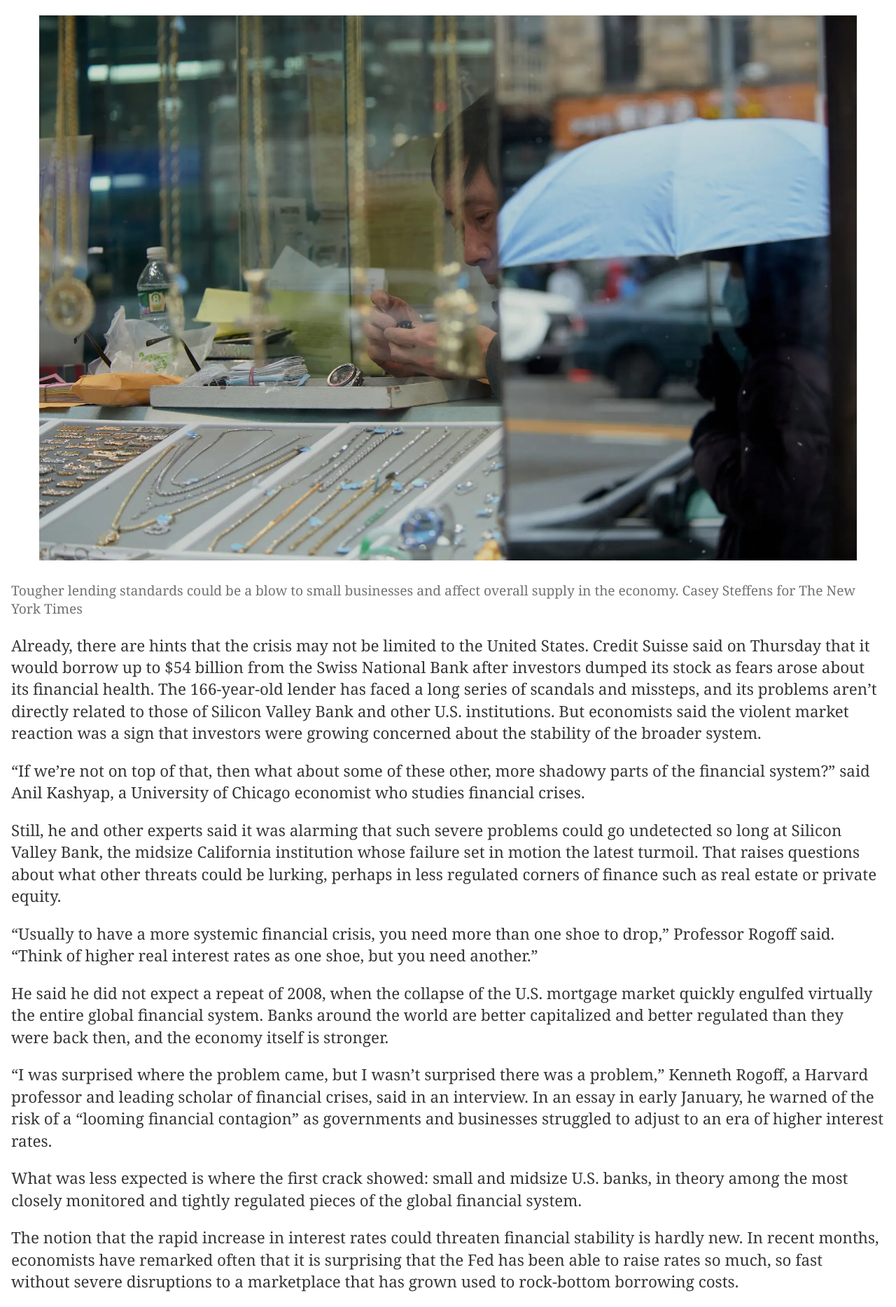
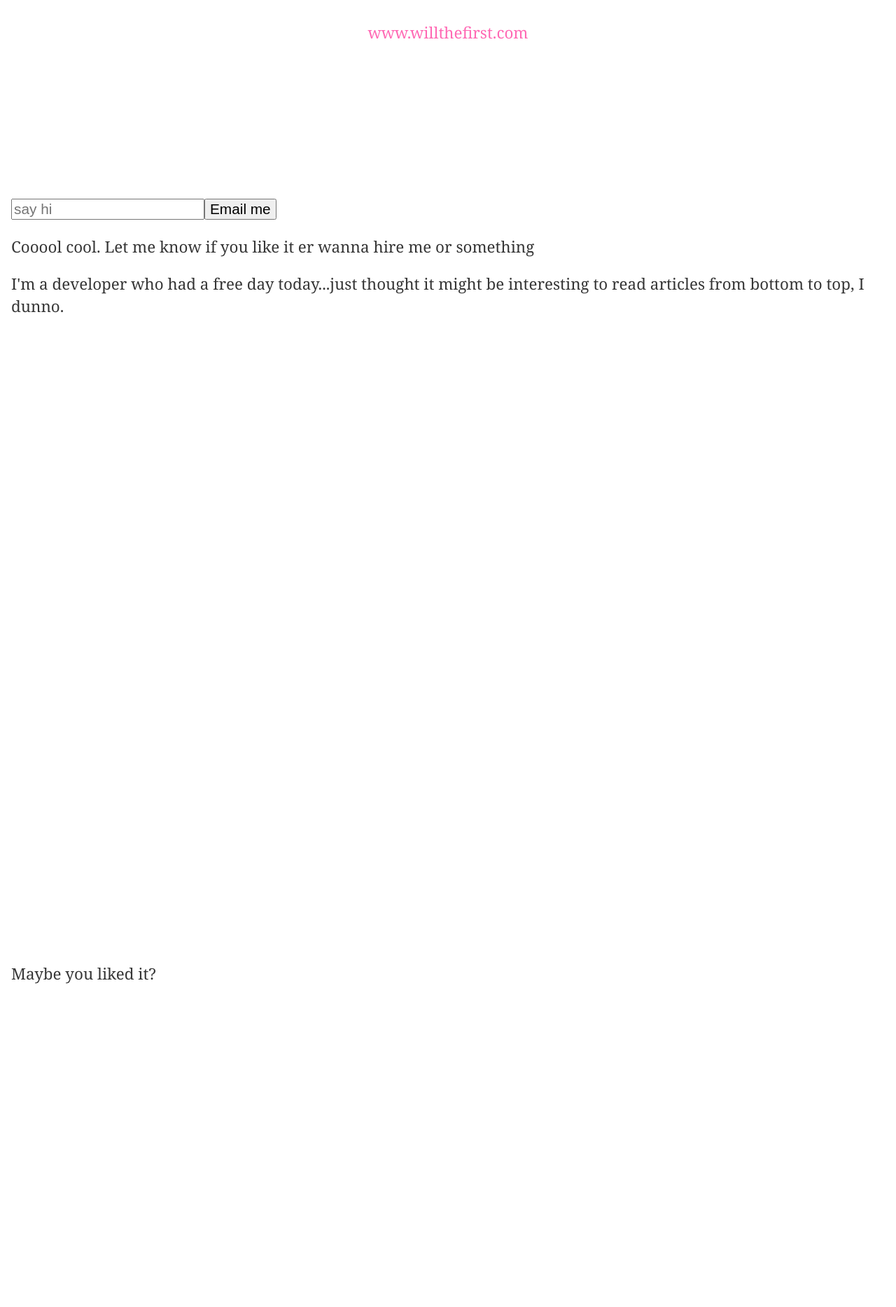
Before and after one commit to willthefirst/upside-down-nes, a Next.js app: page / in a window 1280 px wide. Shown: the top 1868 px of the page at 70% size. Built offline with nearby package versions, Linux system fonts and the light colour scheme.

Commit message:
Damn good

```diff
--- a/pages/Article.tsx
+++ b/pages/Article.tsx
@@ -1,13 +1,12 @@
 import Image from "next/image"
 import { Figure } from "./Figure"
+import Link from "next/link"
 
 export const Article = () => {
   return (
     <>
       <style>{`
         body {
-          padding: 0 1rem;
-
           line-height: 1.4em;
           font-size: 1.4rem;
           font-family: Georgia, "Times New Roman", Times, serif;
@@ -26,6 +25,10 @@ export const Article = () => {
           line-height: 1.4em;
         }
 
+        figure {
+          margin: 0;
+        }
+
         h1 {
           font-style: italic;
           font-weight: bold;
@@ -39,66 +42,184 @@ export const Article = () => {
           font-weight: 600
         }
 
+        .h-padding-page {
+          padding: 0 1rem;
+        }
+
+        input {
+          font-size: 1.3rem;
+        }
+
+        button {
+          font-size: 1.3rem
+        }
+
+        .self-promotion {
+          display: block;
+          text-align: center;
+          margin: auto;
+          color: hotpink;
+        }
         `}</style>
+
+      <br />
+
+      <Link className="self-promotion" href="http://www.willthefirst.com">www.willthefirst.com</Link>
+      <br />
+      <br />
+      <br />
+      <br />
+      <br />
+      <br />
+      <br />
+      <form className="h-padding-page">
+        <input type="text" placeholder="say hi" />
+        <button type="submit">Email me</button>
+
+      </form>
+
+      <p className="h-padding-page">
+        Cooool cool. Let me know if you like it er wanna hire me or something
+      </p>
+      <p className="h-padding-page">
+        I'm a developer who had a free day today...just thought it might be interesting to read articles from bottom to top, I dunno.
+      </p>
+      <br />
+      <br />
+      <br />
+      <br />
+      <br />
+      <br />
+      <br />
+      <br />
+      <br />
+      <br />
+      <br />
+      <br />
+      <br />
+      <br />
+      <br />
+      <br />
+      <br />
+      <br />
+      <br />
+      <br />
+      <br />
+      <br />
+      <br />
+      <br />
+      <br />
+      <br />
+      <br />
+      <br />
+      <p className="h-padding-page">Maybe you liked it?</p>
+      <br />
+      <br />
+      <br />
+      <br />
+      <br />
+      <br />
+      <br />
+      <br />
+      <br />
+      <br />
+      <br />
+      <br />
+      <br />
+      <br />
+      <p className="h-padding-page">Was that weird?</p>
+      <br />
+      <br />
+      <br />
+      <br />
+      <br />
+      <br />
+      <br />
+      <br />
+      <br />
+      <br />
+      <br />
+      <br />
+      <br />
+      <br />
+      <p className="h-padding-page">So.</p>
+      <br />
+      <br />
+      <br />
+      <br />
+      <br />
+      <br />
+      <br />
+      <br />
+      <br />
+      <br />
+      <br />
+      <br />
+      <br />
+      <br />
+
+      <p className="h-padding-page">
+        The turmoil in the financial world comes just as the economic recovery, at least in the United States, seemed to be gaining momentum. Consumer spending, which fell in late 2022, rebounded early this year. The housing market, which slumped in 2022 as mortgage rates rose, had shown signs of stabilizing. And despite high-profile layoffs at large tech companies, job growth has stayed strong or even accelerated in recent months. By early March, forecasters were raising their estimates of economic growth and marking down the risks of a recession, at least this year.
+      </p>
+
       <Figure
         src="/17econ-moment-04-htcl-superJumbo.webp"
         caption="Tougher lending standards could be a blow to small businesses and affect overall supply in the economy. Casey Steffens for The New York Times
         "
       ></Figure>
-      <p>
+
+      <p className="h-padding-page">
         Already, there are hints that the crisis may not be limited to the United States. Credit Suisse said on Thursday that it would borrow up to $54 billion from the Swiss National Bank after investors dumped its stock as fears arose about its financial health. The 166-year-old lender has faced a long series of scandals and missteps, and its problems aren’t directly related to those of Silicon Valley Bank and other U.S. institutions. But economists said the violent market reaction was a sign that investors were growing concerned about the stability of the broader system.
       </p>
-      <p>
+      <p className="h-padding-page">
         “If we’re not on top of that, then what about some of these other, more shadowy parts of the financial system?” said Anil Kashyap, a University of Chicago economist who studies financial crises.
       </p>
-      <p>
+      <p className="h-padding-page">
         Still, he and other experts said it was alarming that such severe problems could go undetected so long at Silicon Valley Bank, the midsize California institution whose failure set in motion the latest turmoil. That raises questions about what other threats could be lurking, perhaps in less regulated corners of finance such as real estate or private equity.
       </p>
-      <p>
+      <p className="h-padding-page">
         “Usually to have a more systemic financial crisis, you need more than one shoe to drop,” Professor Rogoff said. “Think of higher real interest rates as one shoe, but you need another.”
       </p>
-      <p>
+      <p className="h-padding-page">
         He said he did not expect a repeat of 2008, when the collapse of the U.S. mortgage market quickly engulfed virtually the entire global financial system. Banks around the world are better capitalized and better regulated than they were back then, and the economy itself is stronger.
-
-
       </p>
-      <p>
+      <p className="h-padding-page">
         “I was surprised where the problem came, but I wasn’t surprised there was a problem,” Kenneth Rogoff, a Harvard professor and leading scholar of financial crises, said in an interview. In an essay in early January, he warned of the risk of a “looming financial contagion” as governments and businesses struggled to adjust to an era of higher interest rates.
       </p>
-      <p>
+      <p className="h-padding-page">
         What was less expected is where the first crack showed: small and midsize U.S. banks, in theory among the most closely monitored and tightly regulated pieces of the global financial system.
       </p>
-      <p>
+      <p className="h-padding-page">
         The notion that the rapid increase in interest rates could threaten financial stability is hardly new. In recent months, economists have remarked often that it is surprising that the Fed has been able to raise rates so much, so fast without severe disruptions to a marketplace that has grown used to rock-bottom borrowing costs.
       </p>
       <Figure
         src="/17econ-moment-03-htcl-superJumbo.webp"
         caption="The failure of Silicon Valley Bank, the midsize California institution, set the latest turmoil in motion. Ian C. Bates for The New York Times"
       ></Figure>
-      <p>
+      <p className="h-padding-page">
         “I was surprised where the problem came, but I wasn’t surprised there was a problem,” Kenneth Rogoff, a Harvard professor and leading scholar of financial crises, said in an interview. In an essay in early January, he warned of the risk of a “looming financial contagion” as governments and businesses struggled to adjust to an era of higher interest rates.
       </p>
-      <p>
+      <p className="h-padding-page">
         What was less expected is where the first crack showed: small and midsize U.S. banks, in theory among the most closely monitored and tightly regulated pieces of the global financial system.
       </p>
       <Figure
         src="/17econ-moment-04-htcl-superJumbo.webp"
         caption="Tougher lending standards could be a blow to small businesses and affect overall economic recovery. Erin Schaff for The New York Times"
       ></Figure>
-      <p>
+      <p className="h-padding-page">
         Already, there are hints that the crisis may not be limited to the United States. Credit Suisse said on Thursday that it would borrow up to $54 billion from the Swiss National Bank after investors dumped its stock as fears arose about its financial health. The 166-year-old lender has faced a long series of scandals and missteps, and its problems aren’t directly related to those of Silicon Valley Bank and other U.S. institutions. But economists said the violent market reaction was a sign that investors were growing concerned about the stability of the broader system.
       </p>
-      <p>
+      <p className="h-padding-page">
         Still, he and other experts said it was alarming that such severe problems could go undetected so long at Silicon Valley Bank, the midsize California institution whose failure set in motion the latest turmoil. That raises questions about what other threats could be lurking, perhaps in less regulated corners of finance such as real estate or private equity.
       </p>
-      <p>
+      <p className="h-padding-page">
         “If we’re not on top of that, then what about some of these other, more shadowy parts of the financial system?” said Anil Kashyap, a University of Chicago economist who studies financial crises.
       </p>
 
-      <p>
+      <p className="h-padding-page">
         What was less expected is where the first crack showed: small and midsize U.S. banks, in theory among the most closely monitored and tightly regulated pieces of the global financial system.
       </p>
-      <p>
+      <p className="h-padding-page">
         The notion that the rapid increase in interest rates could threaten financial stability is hardly new. In recent months, economists have remarked often that it is surprising that the Fed has been able to raise rates so much, so fast without severe disruptions to a marketplace that has grown used to rock-bottom borrowing costs.
       </p>
       <Figure
@@ -106,31 +227,84 @@ export const Article = () => {
         caption="The failure of Silicon Valley Bank, the midsize California institution, set the latest turmoil in motion. Ian C. Bates for The New York Times"
       ></Figure>
 
-      <p>
+      <p className="h-padding-page">
         They don’t have long to weigh their options: Fed officials will hold their next regularly scheduled meeting on Tuesday and Wednesday amid unusual uncertainty about what they will do. As recently as 10 days ago, investors expected the central bank to reaccelerate its campaign of interest rate increases in response to stronger-than-expected economic data. Now, Fed watchers are debating whether the meeting will end with rates unchanged.
       </p>
 
 
-      <p>
+      <p className="h-padding-page">
         “There will be real and lasting economic repercussions from this, even if all the dust settles well,” said Jay Bryson, chief economist at Wells Fargo. “I would raise the probability of a recession given what’s happened in the last week.”
       </p>
 
-      <p>Even if those efforts succeed — and veterans of previous crises cautioned that was a big “if” — economists said the episode would inevitably take a toll on hiring and investments as banks pulled back on lending, and businesses struggled to borrow money as a result. Some forecasters said the turmoil had already made a recession more likely.
+      <p className="h-padding-page">Even if those efforts succeed — and veterans of previous crises cautioned that was a big “if” — economists said the episode would inevitably take a toll on hiring and investments as banks pulled back on lending, and businesses struggled to borrow money as a result. Some forecasters said the turmoil had already made a recession more likely.
       </p>
 
-      <p>Markets remained volatile on Friday — stocks had their worst day of the week — as leaders in Washington and on Wall Street sought to keep the crisis contained.  </p>
+      <p className="h-padding-page">Markets remained volatile on Friday — stocks had their worst day of the week — as leaders in Washington and on Wall Street sought to keep the crisis contained.  </p>
 
-      <p>
+      <p className="h-padding-page">
         The U.S. economic recovery has repeatedly defied predictions of an impending recession, withstanding supply-chain backlogs, labor shortages, global conflicts and the fastest increase in interest rates in decades.
       </p>
-
-      <h2>
+      <Figure
+        src="/17econ-moment-01-htcl-mobileMasterAt3x.webp"
+        caption="The failure of Silicon Valley Bank, the midsize California institution, set the latest turmoil in motion. Ian C. Bates for The New York Times"
+      ></Figure>
+      <h2 className="h-padding-page">
         Borrowing could become tougher, a particular blow to small businesses — and a threat to the recovery’s staying power.
       </h2>
-      <h1>Banking Crisis Hangs Over Economy, Rekindling Recession Fear
+      <h1 className="h-padding-page" id="start-here">Banking Crisis Hangs Over Economy, Rekindling Recession Fear
         Borrowing could become tougher, a particular blow to small businesses — and a threat to the recovery’s staying power.
       </h1>
 
+      <br />
+      <br />
+      <br />
+      <br />
+      <br />
+      <br />
+      <br />
+      <br />
+      <br />
+      <br />
+      <br />
+      <br />
+      <br />
+      <br />
+      <br />
+      <br />
+      <br />
+      <br />
+      <br />
+      <br />
+      <br />
+      <br />
+      <br />
+      <br />
+      <br />
+      <br />
+      <br />
+      <br />
+      <br />
+      <br />
+      <br />
+      <br />
+      <br />
+      <br />
+      <br />
+      <br />
+      <br />
+      <br />
+      <br />
+      <br />
+      <br />
+      <br />
+      <br />
+      <br />
+      <br />
+      <br />
+      <br />
+      <br />
+      <br />
+      <br />
     </>
   )
 }
--- a/pages/Figure.tsx
+++ b/pages/Figure.tsx
@@ -6,7 +6,7 @@ export const Figure = ({ src, caption }: { src: string, caption: string }) => {
       <figure>
         <Image alt="" src={src} width={400} height={300} />
       </figure>
-      <figcaption>{caption}</figcaption>
+      <figcaption className="h-padding-page">{caption}</figcaption>
     </div>
   )
 }
```
Also changed, not shown: public/17econ-moment-01-htcl-mobileMasterAt3x.webp (added).
